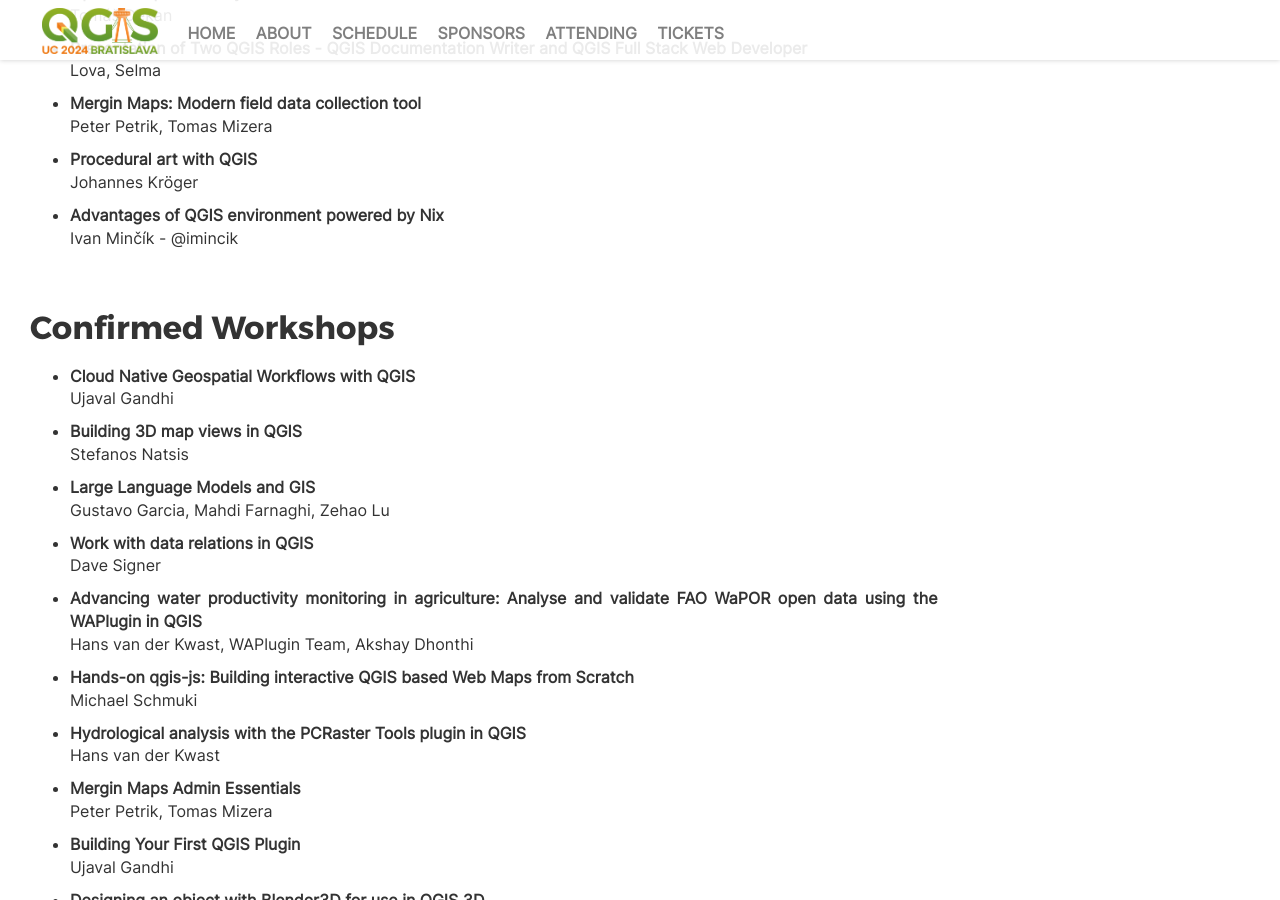
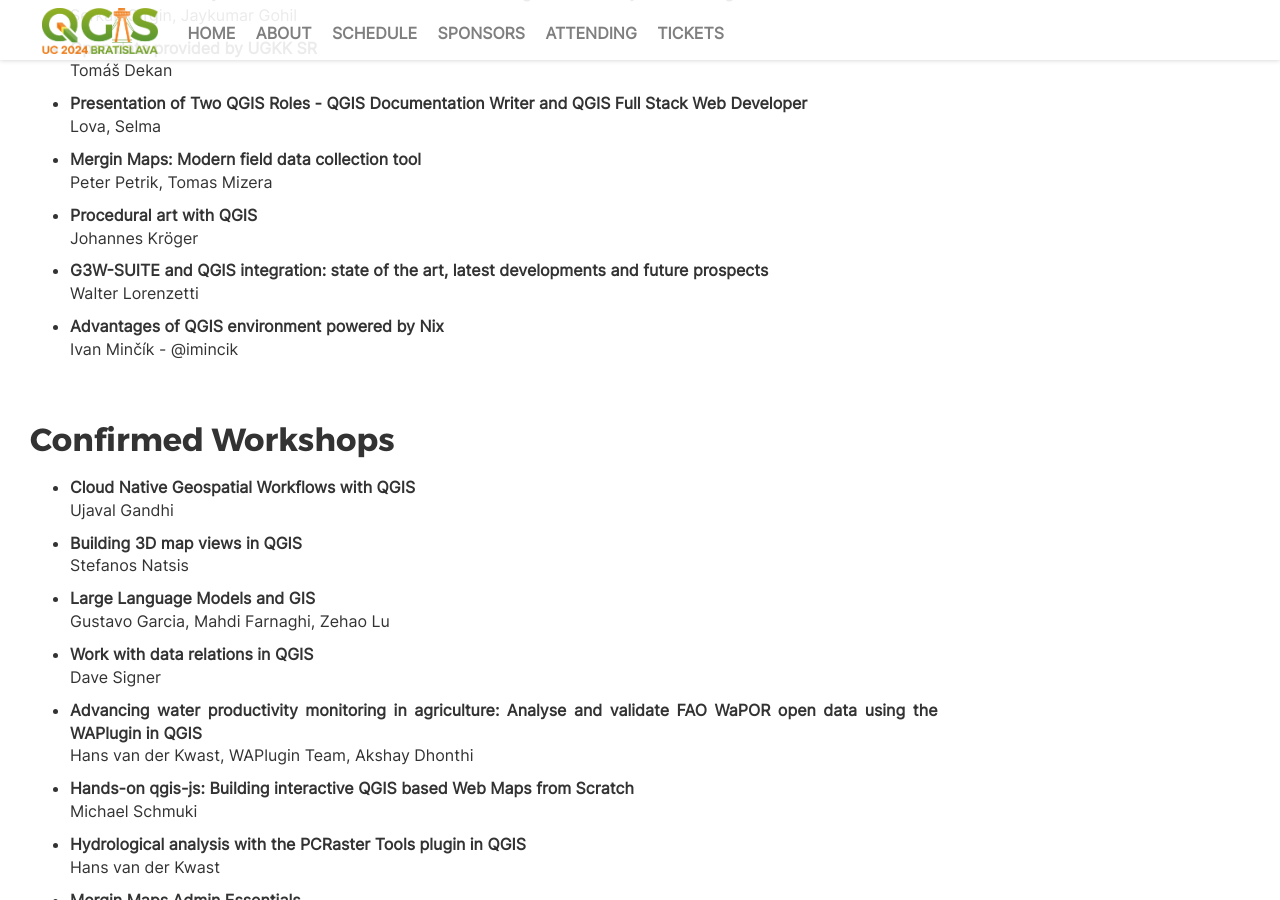
Before and after one commit to qgis-sk/uc2024-web, a Jekyll site: the page built from _pages/schedule.html, in a window 1280 px wide and 900 px high, scrolled down 2344 px. Built offline with Jekyll 4.4.1, drawn with Linux system fonts in a browser that asks for light colours; nearby versions of some CDN libraries; comment, search, counter and statistics services are not loaded; some of the changed text lies outside the part shown.

Commit message:
more confirmed talks

```diff
--- a/_pages/schedule.html
+++ b/_pages/schedule.html
@@ -46,6 +46,7 @@
 <li style="margin: 10px 0;"><b>Geoharmony: A QGIS Plugin Unveiling Satellite Insights for Sustainable Development Syner-gy and Ecological Rejuvenation"</b><br/>Berit Mohr
 <li style="margin: 10px 0;"><b>Delivering the perfect QGIS installation and environment to your users</b><br/>Johannes Kröger
 <li style="margin: 10px 0;"><b>QGIS website renovation</b><br/>Aliaksandra Tsiatserkina
+<li style="margin: 10px 0;"><b>Learn how to create user friendly layout templates</b><br/>Mie Winstrup
 <li style="margin: 10px 0;"><b>Rethinking urban health by measuring and mapping walkability with Q-GIS in the Global South.</b><br/>Ricardo Pozo
 <li style="margin: 10px 0;"><b>Transformation from a "GIS enthusiast" to a GIS administrator - a description of deployment cases carried out in small and medium-sized companies.</b><br/>Michał Drożdż
 <li style="margin: 10px 0;"><b>From Data to Decisions: Empowering Groundwater Professionals with a QGIS Plugin</b><br/>Jakob Lanstorp, Martin Kynde
@@ -70,6 +71,7 @@
 <li style="margin: 10px 0;"><b>Presentation of Two QGIS Roles - QGIS Documentation Writer and QGIS Full Stack Web Developer</b><br/>Lova, Selma
 <li style="margin: 10px 0;"><b>Mergin Maps: Modern field data collection tool</b><br/>Peter Petrik, Tomas Mizera
 <li style="margin: 10px 0;"><b>Procedural art with QGIS</b><br/>Johannes Kröger
+<li style="margin: 10px 0;"><b>G3W-SUITE and QGIS integration: state of the art, latest developments and future prospects</b><br/>Walter Lorenzetti
 <li style="margin: 10px 0;"><b>Advantages of QGIS environment powered by Nix</b><br/>Ivan Minčík - @imincik
 <!-- talks_end -->
 </ul>
```
